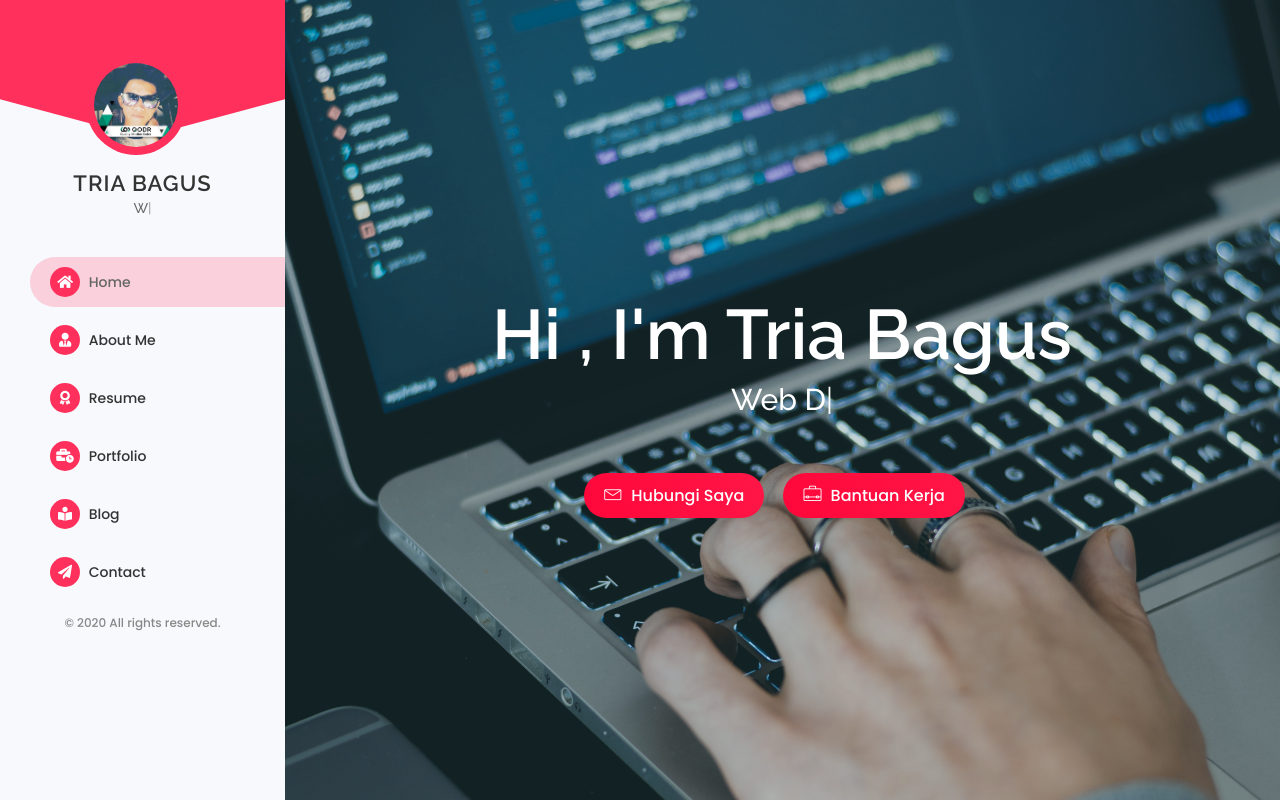
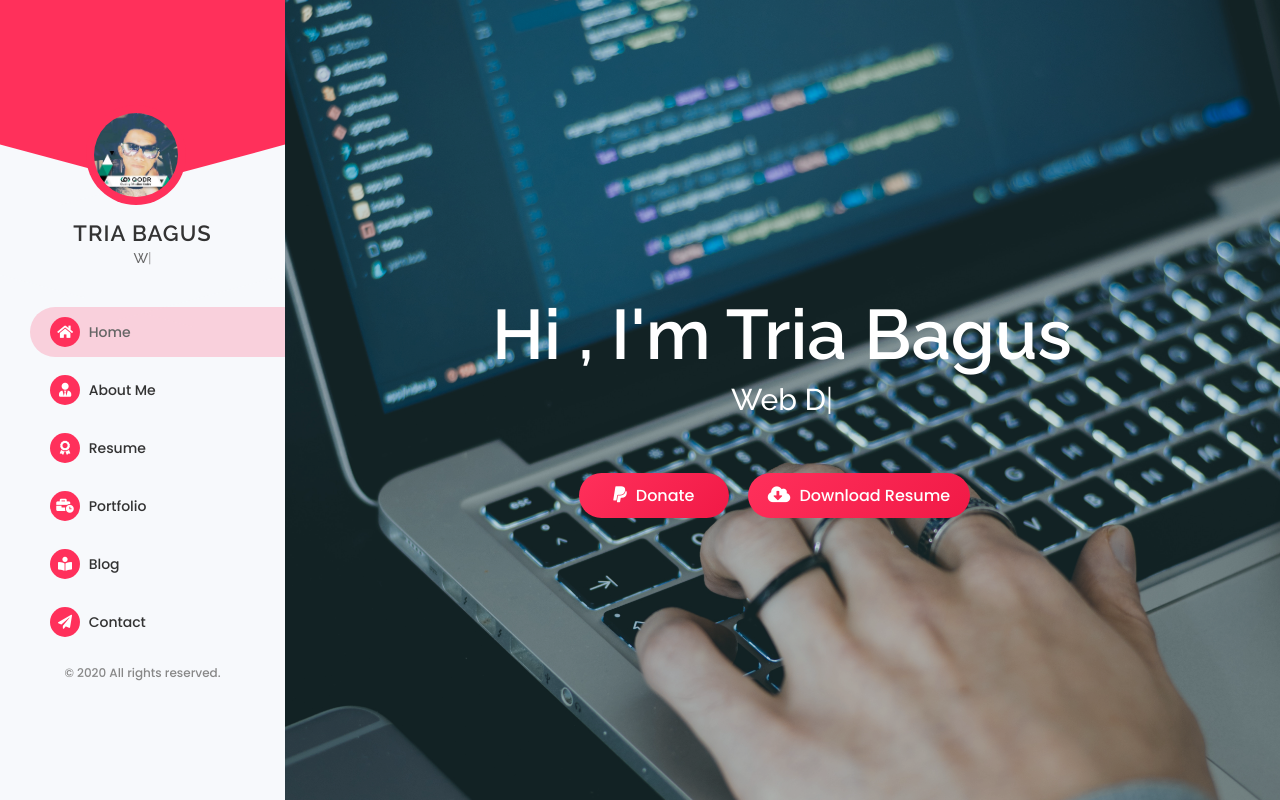
Before and after one commit to triabagus/portfolio, a PHP site: page / in a window 1280 px wide. Run offline with PHP 8.4, Linux system fonts and the light colour scheme; some libraries are stand-ins or nearby versions.

Commit message:
donate and resume download

```diff
--- a/css/main.css
+++ b/css/main.css
@@ -683,7 +683,7 @@ img {
     position: relative;
     /* background-color: rgba(17, 214, 240, 0.30); */
     background-color: #FF305B;
-    height: 130px;
+    height: 180px;
 }
 
 .profile-picture-block:before,
@@ -1804,7 +1804,8 @@ span.typed {
 
 .timeline.currecnt .timeline-icon:after,
 .main-timeline .timeline:hover .timeline-icon:after {
-    background: #FF305B;
+    /* background: #FF305B; */
+    background: #11d6f0;
 }
 
 .main-timeline .timeline:nth-child(2n) .timeline-icon:after {
@@ -2057,7 +2058,8 @@ span.typed {
 }
 
 .progress-bar {
-    background-color: #FF305B;
+    /* background-color: #FF305B; */
+    background-color: #11d6f0;
     height: 100%;
     border-radius: 10px;
 }
@@ -2724,7 +2726,7 @@ textarea {
     font-size: 14px !important;
     border-radius: 100px !important;
     /* background: linear-gradient(135deg, #FF305B, #6ceeff, #FF305B, #ccc, #6ceeff); */
-    background: linear-gradient(-120deg, rgba(255, 48, 91, 1) 35%, rgba(255, 23, 71, 1) 65%, rgba(255, 0, 53, 1) 100%);
+    background: linear-gradient(135deg, #FF305B, #f11946, #FF305B, #f95678, #f11946);
     background-size: 400% 400%;
     margin-top: 35px;
 }
--- a/index.html
+++ b/index.html
@@ -112,8 +112,8 @@
                                             <span class="typed" style="white-space:pre;"></span>
                                         </div>
                                         <div class="home-buttons">
-                                            <a href="#contact" class="bt-submit"><i class="lnr lnr-envelope"></i> Hubungi Saya</a>
-                                            <a  href="#" class="bt-submit"><i class="lnr lnr-briefcase"></i> Bantuan Kerja</a>
+                                            <a href="https://www.paypal.me/triabagus/10" class="bt-submit"><i class="fab fa-paypal"></i> Donate</a>
+                                            <a href="https://drive.google.com/file/d/1ykYwXKeyWSktTV4yQ9cF_EOFJoiv9l4u/view" class="bt-submit"><i class="fas fa-cloud-download-alt"></i> Download Resume</a>
                                         </div>
                                     </div>
                                 </div>
@@ -138,7 +138,7 @@
                                 <div class="row pb-30">
                                     <div class="col-xs-12 col-sm-12 col-md-6 col-lg-6">
                                         <h3>Tria Bagus Nur Taufik</h3>
-                                        <span class="about-location"><i class="lnr lnr-map-marker"></i> Batu , Indonesia</span>
+                                        <span class="about-location"><i class="lnr lnr-map-marker"></i> Batu City, Indonesia</span>
                                         <p class="about-content">
                                             Hi, I'm a web developer and have been in this field for more than 4 years. It feels good to help and solve problems, problems, and logic that is applied to today's technology. Regarding web developers, I have participated in several training and competitions in the same field. I also contribute with several organizations and communities.
                                         </p>
@@ -511,7 +511,7 @@
                                                     <span>My Professional</span>
                                                     Work History
                                                 </h4>
-                                                <a class="bt-submit" href="dummy-resume.txt"><i class="fas fa-cloud-download-alt"></i> Download Resume</a>
+                                                <a class="bt-submit" href="https://drive.google.com/file/d/1ykYwXKeyWSktTV4yQ9cF_EOFJoiv9l4u/view"><i class="fas fa-cloud-download-alt"></i> Download Resume</a>
                                             </div>
 
                                             <div class="main-timeline">
@@ -1024,10 +1024,10 @@
                                     <div class="form-contact-me">
                                         <div id="show_contact_msg"></div>
                                         <form method="post" id="contact-form" action="php/contact.php">
-                                            <input name="name" id="name" type="text" placeholder="Nama:" required autocomplete="off">
+                                            <input name="name" id="name" type="text" placeholder="Name:" required autocomplete="off">
                                             <input name="email" id="email" type="email" placeholder="Email:" required autocomplete="off">
-                                            <textarea name="comment" id="comment" placeholder="Pesan:" required rows="6"></textarea>
-                                            <input class="bt-submit" type="submit" value="Kirim Pesan">
+                                            <textarea name="comment" id="comment" placeholder="Message:" required rows="6"></textarea>
+                                            <input class="bt-submit" type="submit" value="Send Message">
                                         </form>
                                     </div>
                                 </div>
@@ -1075,7 +1075,7 @@
                                         </div>
                                         <div class="contact-text w-75">
                                             <h2>Address</h2>
-                                            <p>Kota Batu Kab Malang , <br> Jl arjuno , IND</p>
+                                            <p>Batu City, Indonesia</p>
                                         </div>
                                     </div>
                                 </div>
```
